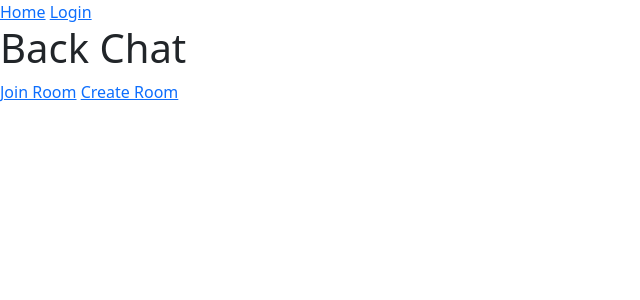
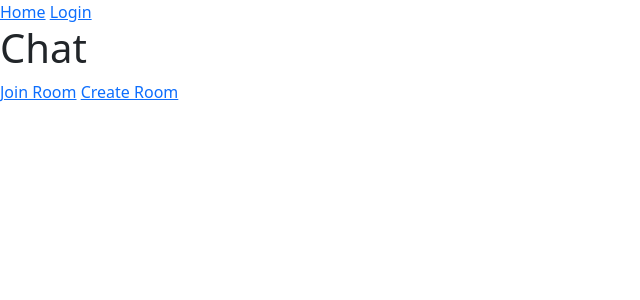
Before and after one commit to Kennet-Olesen/real_chat, a Django app: page / in a window 1280 px wide. Shown: the top 300 px of the page, without its empty margins (0-640 px from the left). Run offline with Django 4.2, Linux system fonts and the light colour scheme; some libraries are stand-ins or nearby versions.

Commit message:
fixed header

```diff
--- a/templates/base.html
+++ b/templates/base.html
@@ -18,7 +18,7 @@
 {% endif %}
 
 <body hx-ext="ws">
-    <h1>Back Chat</h1>
+    <h1>Chat</h1>
     {% block base %}
     <a href="{% url 'room-join' %}">Join Room</a>
     <a href="{% url 'room-create' %}">Create Room</a>
```
Also changed, not shown: db.sqlite3.
